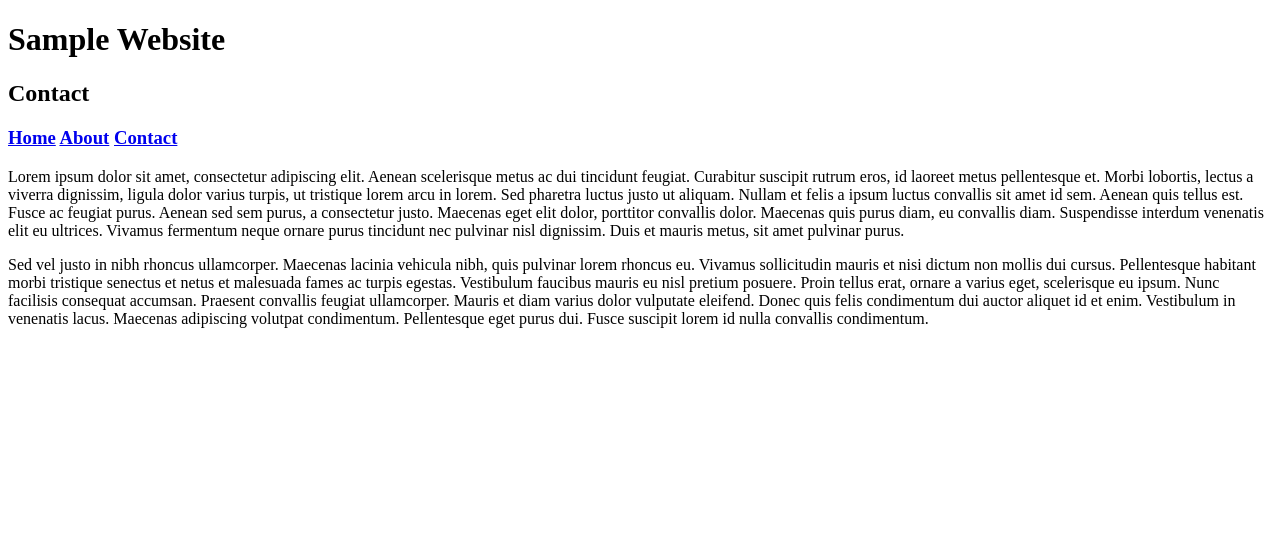
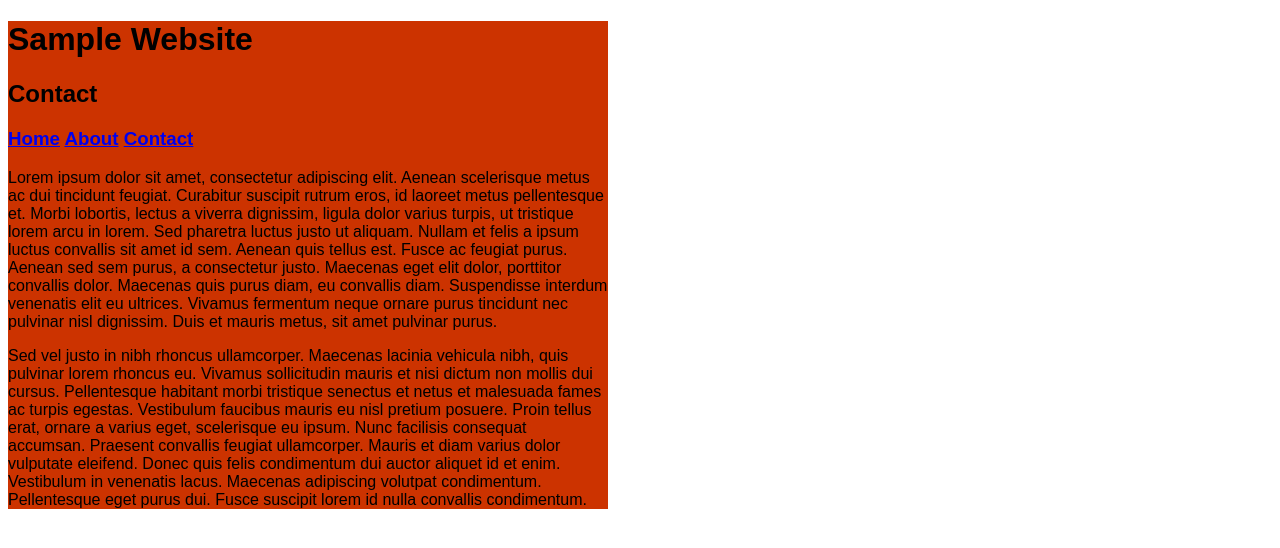
Before and after one commit to tlr87/gitTest, a plain HTML site: page contact.html in a window 1280 px wide. Drawn offline with Linux system fonts and the light colour scheme.

Commit message:
Test Website to experiment with github.

```diff
--- a/contact.html
+++ b/contact.html
@@ -3,13 +3,17 @@
 <head>
 <meta http-equiv="Content-Type" content="text/html; charset=utf-8" />
 <title>Untitled Document</title>
+
+<link href="main.css" rel="stylesheet" type="text/css" />
 </head>
 
 <body>
-<h1>Sample Website</h1>
-<h2>Contact</h2>
-<h3><a href="index.html">Home</a> <a href="about.html">About</a> <a href="contact.html">Contact </a></h3>
-<p>Lorem ipsum dolor sit amet, consectetur adipiscing elit. Aenean scelerisque metus ac dui tincidunt feugiat. Curabitur suscipit rutrum eros, id laoreet metus pellentesque et. Morbi lobortis, lectus a viverra dignissim, ligula dolor varius turpis, ut tristique lorem arcu in lorem. Sed pharetra luctus justo ut aliquam. Nullam et felis a ipsum luctus convallis sit amet id sem. Aenean quis tellus est. Fusce ac feugiat purus. Aenean sed sem purus, a consectetur justo. Maecenas eget elit dolor, porttitor convallis dolor. Maecenas quis purus diam, eu convallis diam. Suspendisse interdum venenatis elit eu ultrices. Vivamus fermentum neque ornare purus tincidunt nec pulvinar nisl dignissim. Duis et mauris metus, sit amet pulvinar purus.</p>
-<p>Sed vel justo in nibh rhoncus ullamcorper. Maecenas lacinia vehicula nibh, quis pulvinar lorem rhoncus eu. Vivamus sollicitudin mauris et nisi dictum non mollis dui cursus. Pellentesque habitant morbi tristique senectus et netus et malesuada fames ac turpis egestas. Vestibulum faucibus mauris eu nisl pretium posuere. Proin tellus erat, ornare a varius eget, scelerisque eu ipsum. Nunc facilisis consequat accumsan. Praesent convallis feugiat ullamcorper. Mauris et diam varius dolor vulputate eleifend. Donec quis felis condimentum dui auctor aliquet id et enim. Vestibulum in venenatis lacus. Maecenas adipiscing volutpat condimentum. Pellentesque eget purus dui. Fusce suscipit lorem id nulla convallis condimentum.</p>
+<div id="wapper">
+  <h1 class="text">Sample Website</h1>
+  <h2 class="text">Contact</h2>
+  <h3 class="text"><a href="file:///C|/Users/Tom Revill/Documents/Websites/index.html">Home</a> <a href="file:///C|/Users/Tom Revill/Documents/Websites/about.html">About</a> <a href="file:///C|/Users/Tom Revill/Documents/Websites/contact.html">Contact </a></h3>
+  <p class="text">Lorem ipsum dolor sit amet, consectetur adipiscing elit. Aenean scelerisque metus ac dui tincidunt feugiat. Curabitur suscipit rutrum eros, id laoreet metus pellentesque et. Morbi lobortis, lectus a viverra dignissim, ligula dolor varius turpis, ut tristique lorem arcu in lorem. Sed pharetra luctus justo ut aliquam. Nullam et felis a ipsum luctus convallis sit amet id sem. Aenean quis tellus est. Fusce ac feugiat purus. Aenean sed sem purus, a consectetur justo. Maecenas eget elit dolor, porttitor convallis dolor. Maecenas quis purus diam, eu convallis diam. Suspendisse interdum venenatis elit eu ultrices. Vivamus fermentum neque ornare purus tincidunt nec pulvinar nisl dignissim. Duis et mauris metus, sit amet pulvinar purus.</p>
+  <p class="text">Sed vel justo in nibh rhoncus ullamcorper. Maecenas lacinia vehicula nibh, quis pulvinar lorem rhoncus eu. Vivamus sollicitudin mauris et nisi dictum non mollis dui cursus. Pellentesque habitant morbi tristique senectus et netus et malesuada fames ac turpis egestas. Vestibulum faucibus mauris eu nisl pretium posuere. Proin tellus erat, ornare a varius eget, scelerisque eu ipsum. Nunc facilisis consequat accumsan. Praesent convallis feugiat ullamcorper. Mauris et diam varius dolor vulputate eleifend. Donec quis felis condimentum dui auctor aliquet id et enim. Vestibulum in venenatis lacus. Maecenas adipiscing volutpat condimentum. Pellentesque eget purus dui. Fusce suscipit lorem id nulla convallis condimentum.</p>
+</div>
 </body>
 </html>
--- /dev/null
+++ b/main.css
@@ -0,0 +1,10 @@
+@charset "utf-8";
+/* CSS Document */
+
+#wapper{
+	width:600px;
+	background-color: #C30;
+}
+.text{
+	font-family: Arial, Helvetica, sans-serif;
+}
```
Also changed, not shown: about.html (+7 -1 lines), index.html (+4 -0 lines), 1 other file.
